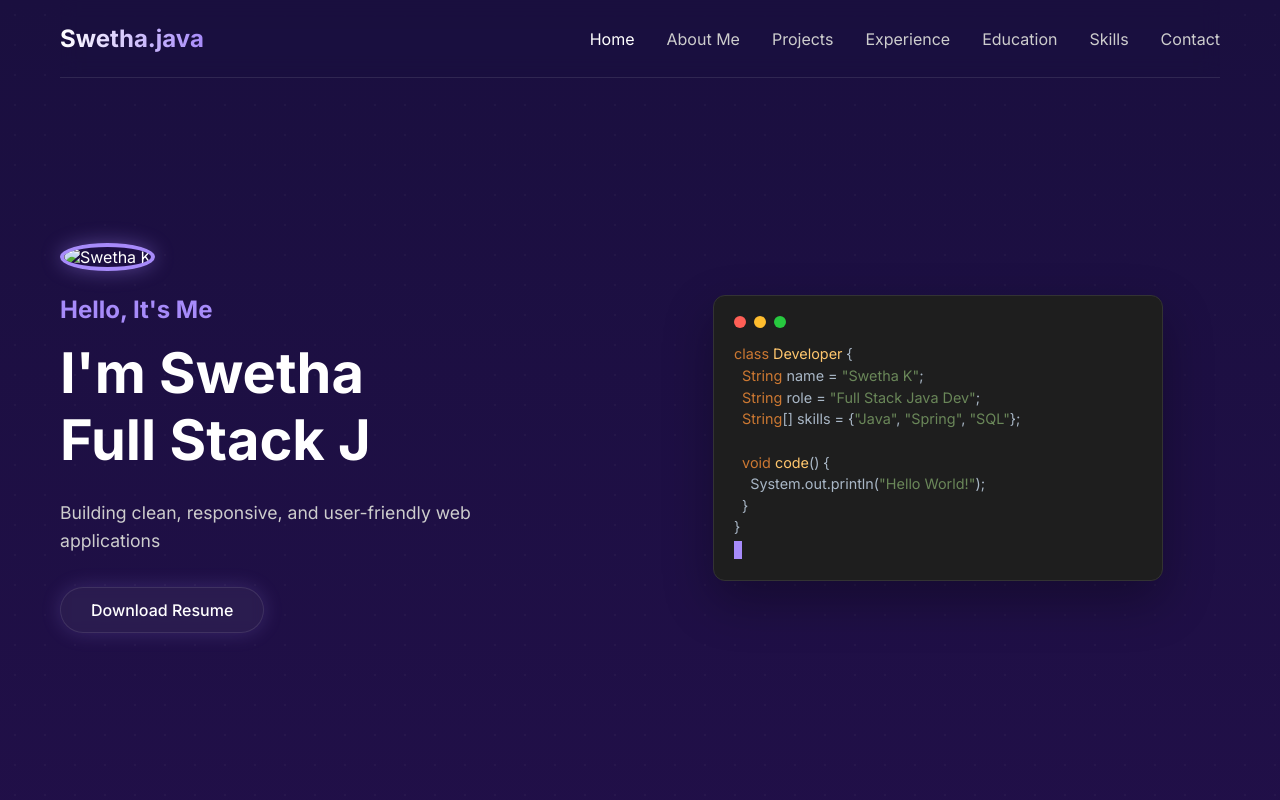
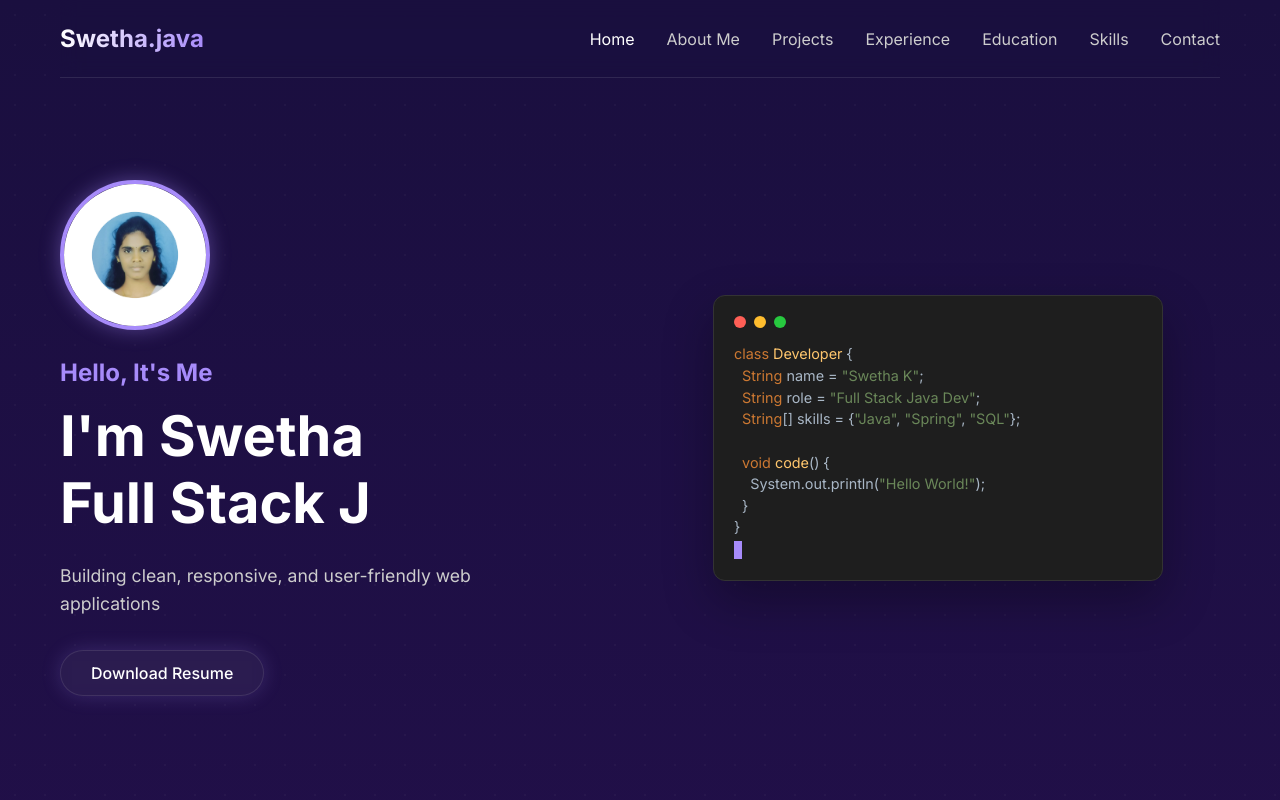
Before and after one commit to swetha-105/portfolio, a plain HTML site: page index.html in a window 1280 px wide. Shown: the top 800 px of the page. Drawn offline with Linux system fonts and the light colour scheme.

Commit message:
Update index.html

```diff
--- a/index.html
+++ b/index.html
@@ -36,7 +36,7 @@
         <!-- Hero Section -->
         <header id="hero" class="hero fade-in">
             <div class="hero-content">
-                <img src="profile.jpg" alt="Swetha K" class="profile-photo">
+                <img src="profile.jpeg" alt="Swetha K" class="profile-photo">
                 <h2>Hello, It's Me</h2>
                 <h1>I'm Swetha<br><span id="typing-text"></span></h1>
                 <p>Building clean, responsive, and user-friendly web
```
